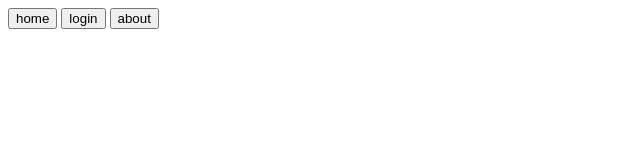
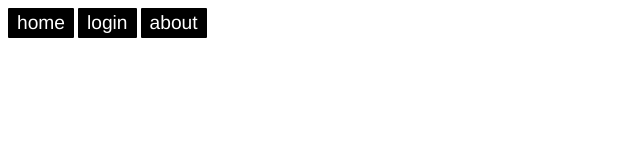
Before and after one commit to fslvrse/clothing-brand-, a plain HTML site: page index.html in a window 1280 px wide. Shown: the whole page, without its empty margins (0-640 px from the left). Drawn offline with Linux system fonts and the light colour scheme.

Commit message:
styled the buttons

```diff
--- a/css/style.css
+++ b/css/style.css
@@ -0,0 +1,33 @@
+#button1, #button2, #button3 {
+    font-family: 'Franklin Gothic Medium', 'Arial Narrow', Arial, sans-serif;
+    font-size: larger;
+    background-color: black;
+    color: white;
+    border-radius: 1px;
+    border: 3px solid;
+    border-color: rgb(0, 0, 0);
+    justify-content: space-between;
+
+}
+#button2{
+    font-family: 'Franklin Gothic Medium', 'Arial Narrow', Arial, sans-serif;
+    font-size: larger;
+    background-color: black;
+    color: white;
+    border-radius: 1px;
+    border: 3px solid;
+    border-color: rgb(0, 0, 0);
+
+     justify-content: space-between;
+}
+#button3{
+    font-family: 'Franklin Gothic Medium', 'Arial Narrow', Arial, sans-serif;
+    font-size: larger;
+    background-color: black;
+    color: white;
+    border-radius: 1px;
+    border: 3px solid;
+    border-color: rgb(0, 0, 0);
+
+    justify-content: space-between;
+}
--- a/index.html
+++ b/index.html
@@ -4,6 +4,7 @@
     <meta charset="UTF-8">
     <meta name="viewport" content="width=device-width, initial-scale=1.0">
     <title>jiad</title>
+    <link rel="stylesheet" href="./css/style.css">
 </head>
 <nav>
     <button id="button1">home</button>
```
